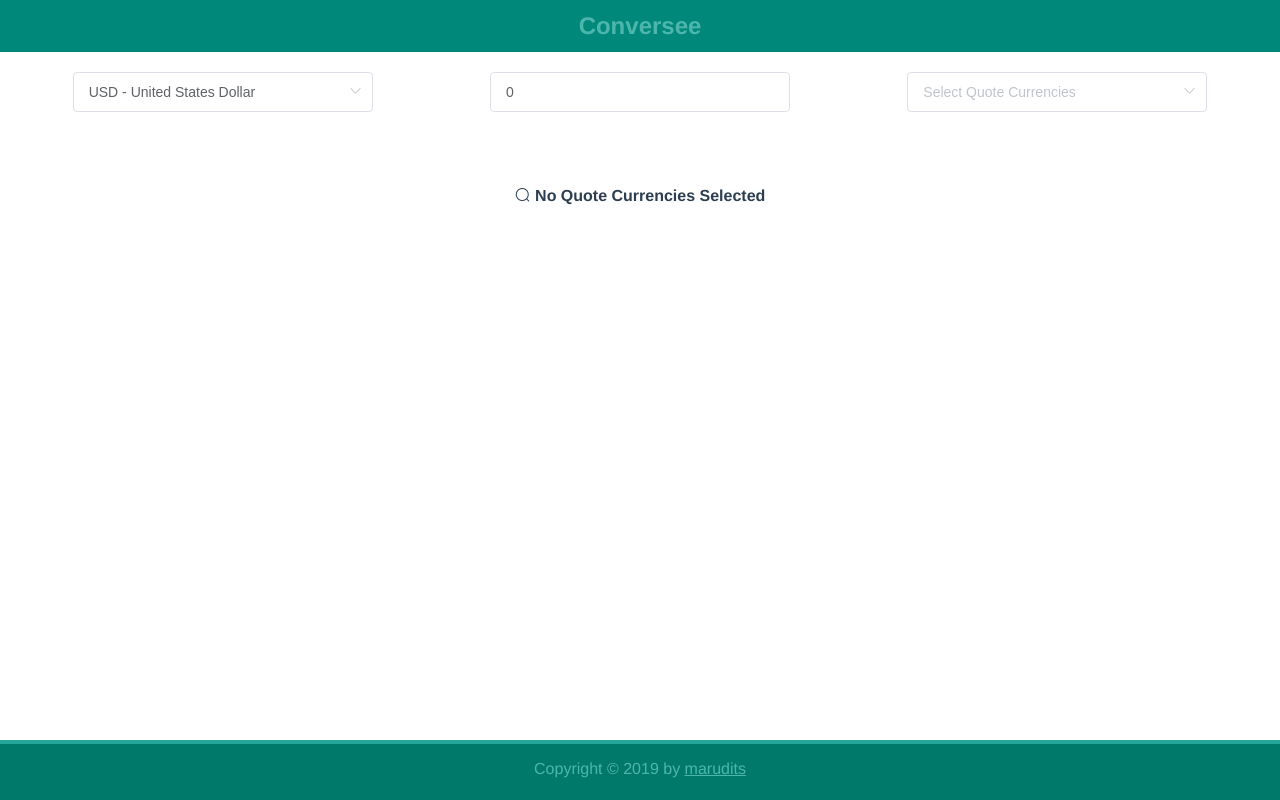
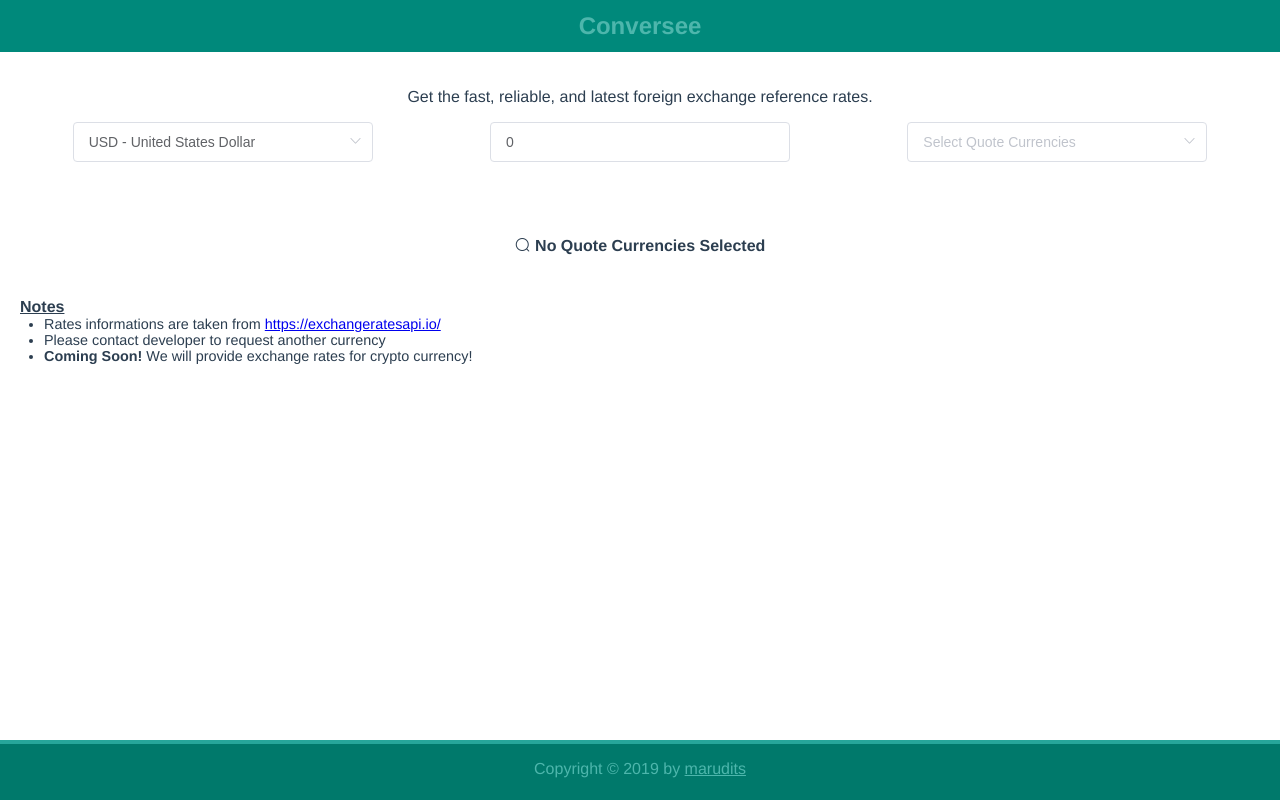
Before and after one commit to marudits/conversee, a Vue app: page / in a window 1280 px wide. Built offline with nearby package versions, Linux system fonts and the light colour scheme.

Commit message:
:camera: SNAPSHOT | Add additional information

```diff
--- a/src/pages/HomePage.vue
+++ b/src/pages/HomePage.vue
@@ -1,6 +1,8 @@
 <template lang="pug">
     .homepage
         .header
+            .info
+                p Get the fast, reliable, and latest foreign exchange reference rates.
             el-form.form-conversion(ref="form-conversion" :model="form")
                 el-row(:gutter="12")
                     el-col(:xs="24" :sm="8")
@@ -27,18 +29,27 @@
                                 :value="currency.code"
                                 )
         .content
-            el-row(:gutter="12")
-                el-col.currency-info(v-if="list.selected_currencies.length > 0" :xs="24" :sm="8" :m="6" v-for="(item, index) in list.selected_currencies" :key="index")
+            el-row(:gutter="12" v-if="list.selected_currencies.length > 0")
+                el-col.currency-info( :xs="24" :sm="8" :m="6" v-for="(item, index) in list.selected_currencies" :key="index")
                     CurrencyInfoCard(
                         :amount="form.amount" :base_currency="form.base_currency"
                         :currency_code="item.currency_code" :rate="list.rates[item.currency_code] || 0"
                         :rates_history="list.rates_history[item.currency_code]" :rate_updated_at="info.rates_updated_at"
                         @dismiss="handleAction('remove-quote-currency', item.currency_code)"
                         )
-                el-col.currency-info.no-data(v-if="list.selected_currencies.length == 0")
-                    h4
-                        i.el-icon-search
-                        | &nbsp;No Quote Currencies Selected
+            el-row.currency-info.no-data(v-else)
+                h4
+                    i.el-icon-search
+                    | &nbsp;No Quote Currencies Selected
+        .footer
+            h4 Notes
+            ul
+                li Rates informations are taken from
+                    a(href="https://exchangeratesapi.io/" target="_blank") https://exchangeratesapi.io/
+                li Please contact developer to request another currency
+                li
+                    b Coming Soon!
+                    | We will provide exchange rates for crypto currency!
 </template>
 
 <script>
@@ -177,4 +188,14 @@ export default {
                     &.amount
                         max-width 300px
                         width 100%
+        .footer
+            text-align left
+            h4
+                margin-bottom 0
+                text-decoration underline
+            ul
+                margin-top 0
+                padding-left 1.5rem
+                li
+                    font-size 0.9em
 </style>
```
